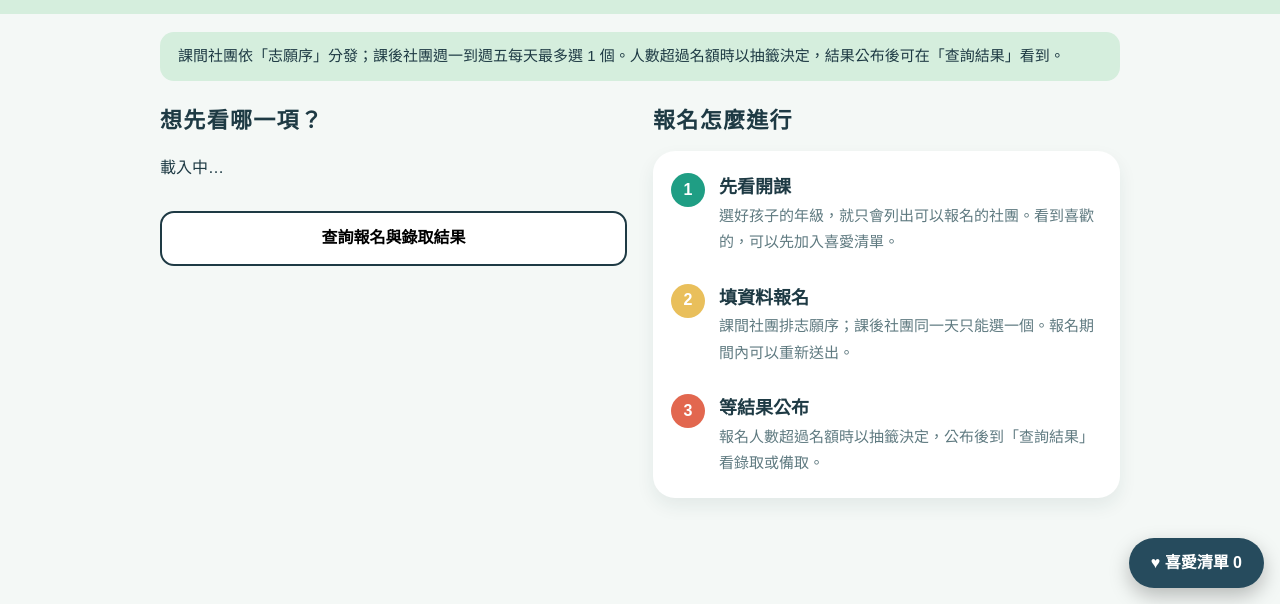
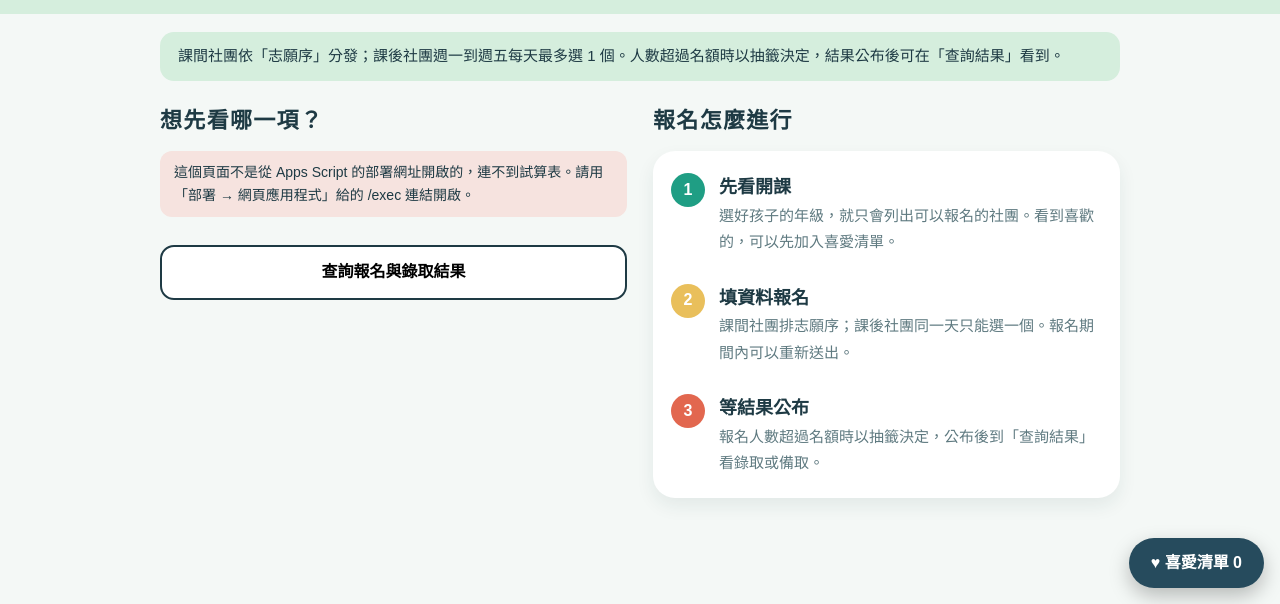
Before and after one commit to Forestry-school/ForestryClub, a plain HTML site: page index.html in a window 1280 px wide. Shown: the part 196-800 px from the top of the page. Drawn offline with Linux system fonts and the light colour scheme.

Commit message:
Update index.html

```diff
--- a/index.html
+++ b/index.html
@@ -96,7 +96,10 @@ try{favs=JSON.parse(localStorage.getItem('fav')||'[]')}catch(e){}
 const esc=s=>String(s).replace(/[&<>"]/g,c=>({'&':'&amp;','<':'&lt;','>':'&gt;','"':'&quot;'}[c]));
 const okG=(s,g)=>{const m=String(s).split(/[-~～]/).map(Number);return g>=m[0]&&g<=m[m.length-1]};
 let me=null;
-google.script.run.withSuccessHandler(d=>{D=d;tiles();favUI()}).withFailureHandler(e=>{$('#tiles').innerHTML='<div class="win off">載入失敗：'+esc(e.message)+'<br>請管理員檢查試算表的「社團資料」和「設定」工作表。</div>'}).getInit();
+const LOCAL=typeof google==='undefined'||!google.script;
+if(LOCAL)$('#tiles').innerHTML='<div class="win off">這個頁面不是從 Apps Script 的部署網址開啟的，連不到試算表。請用「部署 → 網頁應用程式」給的 /exec 連結開啟。</div>';
+else setTimeout(()=>{if(!D)$('#tiles').innerHTML='<div class="win off">等了 15 秒還沒有回應。請重新整理，或確認 Apps Script 已部署成網頁應用程式。</div>'},15000);
+if(!LOCAL)google.script.run.withSuccessHandler(d=>{D=d;tiles();favUI()}).withFailureHandler(e=>{$('#tiles').innerHTML='<div class="win off">載入失敗：'+esc(e.message)+'<br>請管理員檢查試算表的「社團資料」和「設定」工作表。</div>'}).getInit();
 
 function wtxt(w){return w.open?`報名中，${w.end} 截止`:w.early?`${w.start} 開放報名`:'報名已截止'}
 function tiles(){
```
